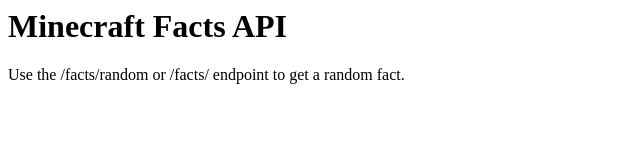
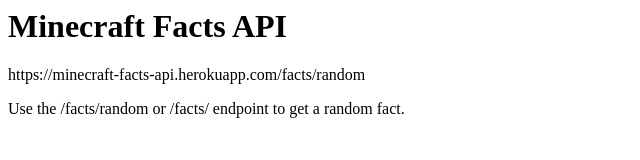
Before and after one commit to Grantikins/Minecraft-facts-api, a website: page index.html in a window 1280 px wide. Shown: the whole page, without its empty margins (0-640 px from the left). Drawn offline with Linux system fonts and the light colour scheme.

```diff
--- a/index.html
+++ b/index.html
@@ -12,6 +12,9 @@
             <h1>Minecraft Facts API</h1>
 
             <div>
+                <div>
+                    <p>https://minecraft-facts-api.herokuapp.com/facts/random</p>
+                </div>
                 <p>Use the /facts/random or /facts/ endpoint to get a random fact.</p>
             </div>
 
```
Also changed, not shown: 1 other file.
